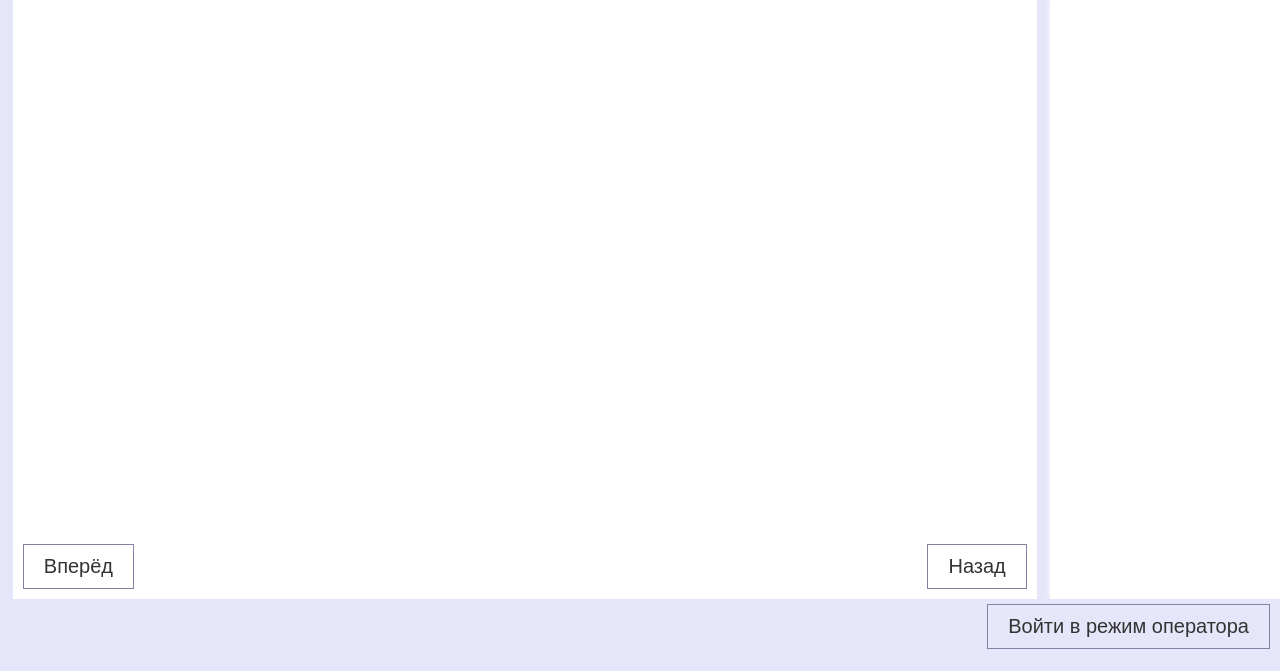
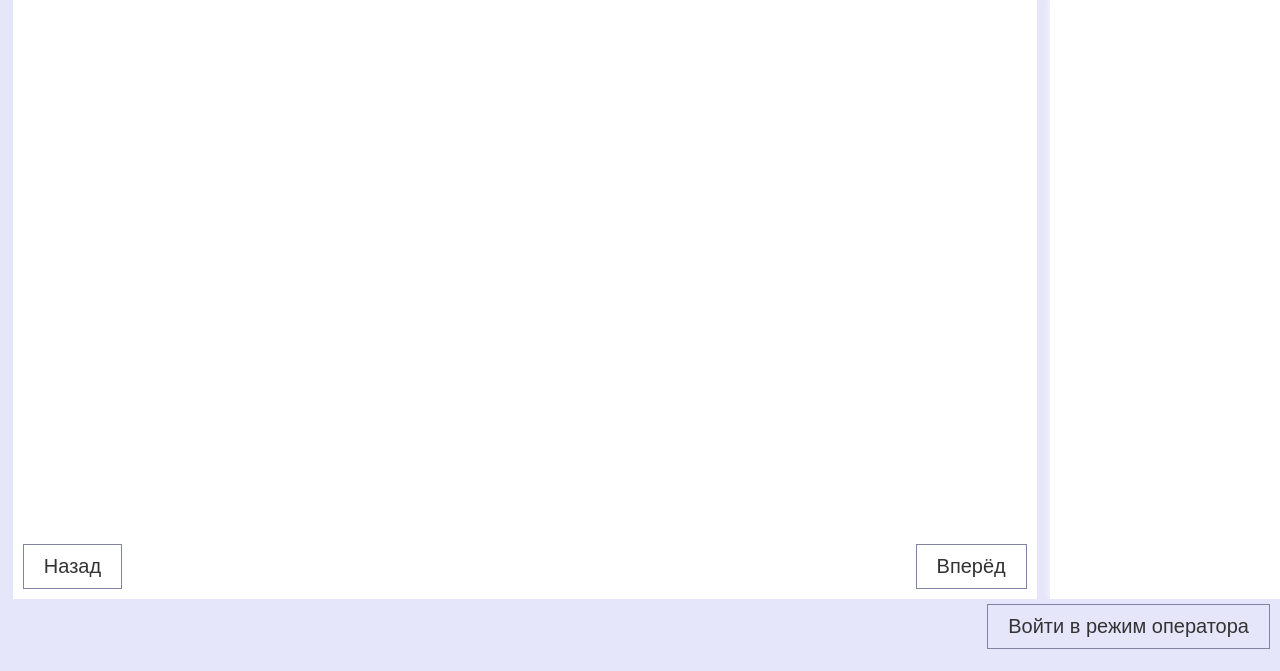
Before and after one commit to helena2505/alg_vis, a PHP site: page / in a window 1280 px wide. Shown: the part 129-800 px from the top of the page. Run offline with PHP 8.4, Linux system fonts and the light colour scheme; data that the repository does not hold is empty.

Commit message:
Swapped next and prev scene buttons

```diff
--- a/index.php
+++ b/index.php
@@ -21,8 +21,8 @@
         <!--Drawing window-->
         <div id="drawing">
             <div class="menu-draw">
+                <button class="btn btn2" id="btn-prev-scene">Назад</button>
                 <button class="btn btn2" id="btn-next-scene">Вперёд</button>
-                <button class="btn btn2" id="btn-prev-scene">Назад</button>
             </div>
             <!--Structures menu-->
             <div id="structures-col">
--- a/scene_buttons.css
+++ b/scene_buttons.css
@@ -1,5 +1,5 @@
 /* Button to switch to next scene */
-#btn-next-scene {
+#btn-prev-scene {
     max-width: fit-content;
     max-height: 10%;
     display: inline-block;
@@ -10,7 +10,7 @@
 }
 
 /* Button to return to previous scene */
-#btn-prev-scene {
+#btn-next-scene {
     max-width: fit-content;
     max-height: 10%;
     display: inline-block;
```
